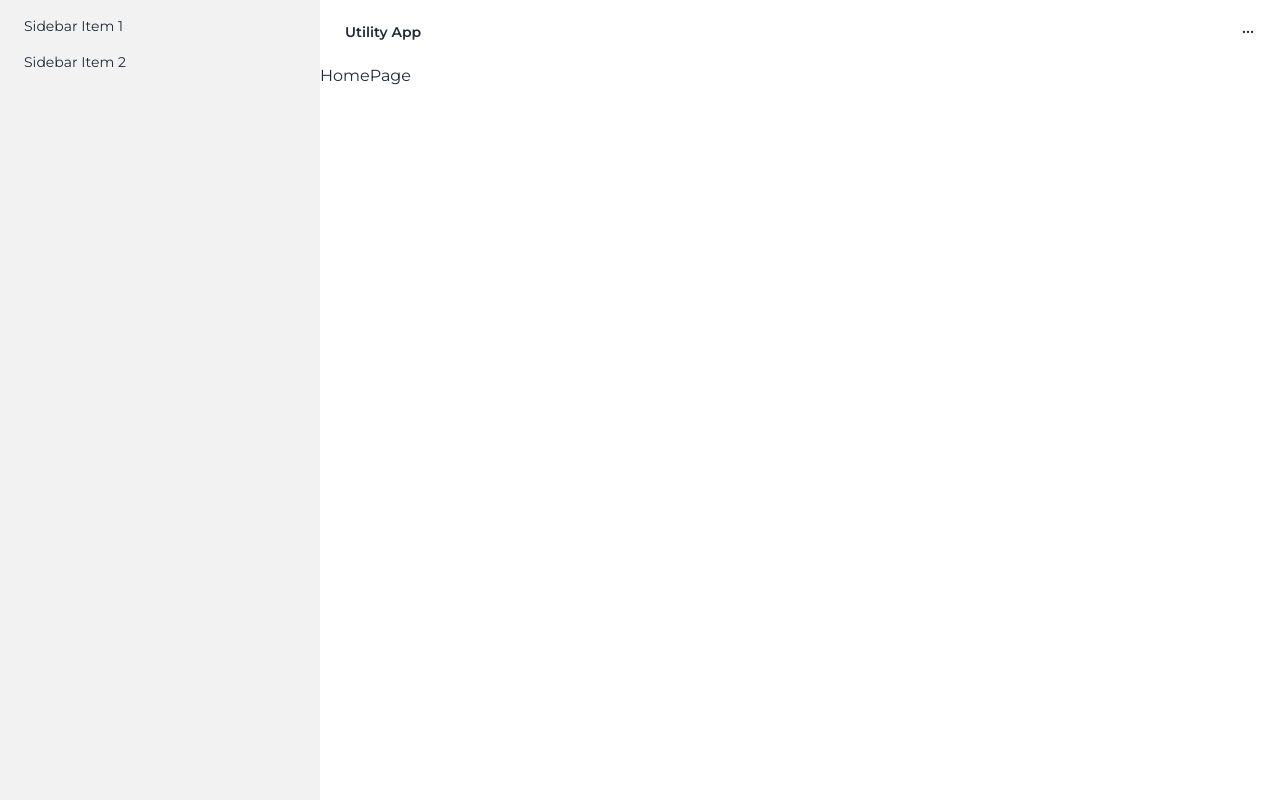
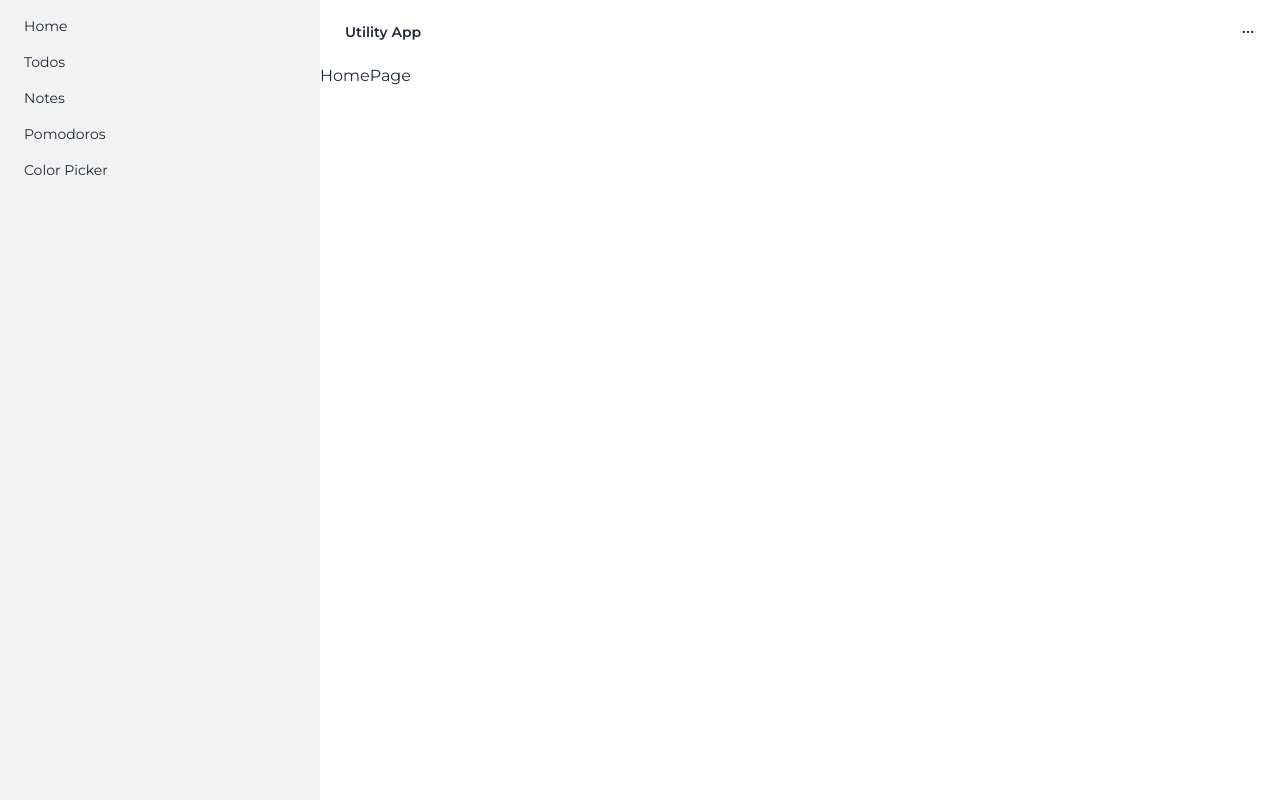
Before and after one commit to vishesh-baj/mern-stack-portfolio, a React (Vite) app in the folder utility-app/client/: page / in a window 1280 px wide. Built offline with nearby package versions, Linux system fonts and the light colour scheme; sample sign-in values are in the browser's storage.

Commit message:
added changes to sidebat and made indexing in constants for sidebar

```diff
--- a/utility-app/client/src/components/Sidebar.jsx
+++ b/utility-app/client/src/components/Sidebar.jsx
@@ -1,3 +1,7 @@
+import { Link } from "react-router-dom";
+import { SIDEBAR_MAPPING } from "../constants";
+import { nanoid } from "nanoid";
+
 const Sidebar = () => {
   return (
     <div className="drawer-side">
@@ -8,12 +12,13 @@ const Sidebar = () => {
       ></label>
       <ul className="menu p-4 w-80 min-h-full bg-base-200 text-base-content">
         {/* Sidebar content here */}
-        <li>
-          <a>Sidebar Item 1</a>
-        </li>
-        <li>
-          <a>Sidebar Item 2</a>
-        </li>
+        {SIDEBAR_MAPPING.map((sidebarItem) => {
+          return (
+            <li key={nanoid()}>
+              <Link to={sidebarItem.path}>{sidebarItem.name}</Link>
+            </li>
+          );
+        })}
       </ul>
     </div>
   );
--- a/utility-app/client/src/constants/index.js
+++ b/utility-app/client/src/constants/index.js
@@ -35,3 +35,27 @@ export const RoutesArray = [
     Element: PomodorosPage,
   },
 ];
+
+// sidebar mapping
+export const SIDEBAR_MAPPING = [
+  {
+    name: "Home",
+    path: PATHS.home,
+  },
+  {
+    name: "Todos",
+    path: PATHS.toods,
+  },
+  {
+    name: "Notes",
+    path: PATHS.notes,
+  },
+  {
+    name: "Pomodoros",
+    path: PATHS.pomodoros,
+  },
+  {
+    name: "Color Picker",
+    path: PATHS.colorPicker,
+  },
+];
```
